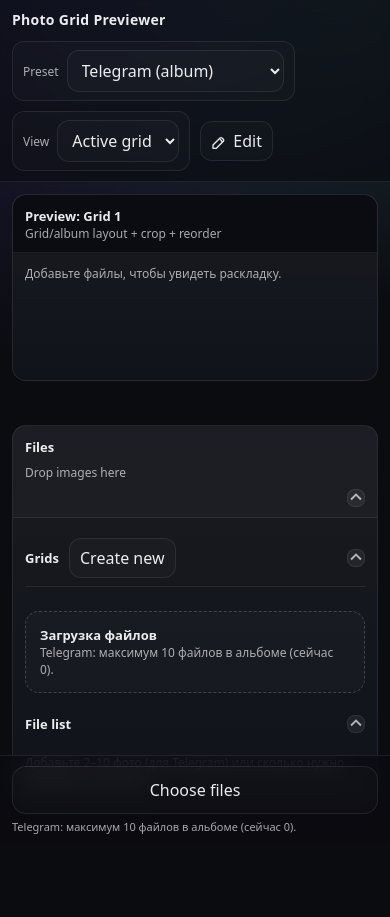
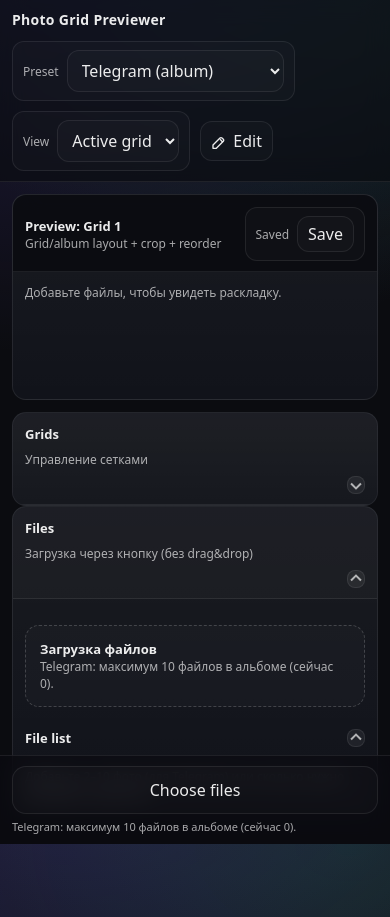
Before and after one commit to serjo96/grid-media-view, a React (Vite) app: page / in a window 390 px wide. Before the commit the page ends 844 px from the top, so only its background shows below. Built offline with nearby package versions, Linux system fonts and the light colour scheme.

Commit message:
Enhance responsiveness and layout in App component by adjusting padding for mobile views, refining drag-and-drop functionality in UploadArea, and implementing state management for file drop zones. Update persistence state in useAppStore for improved data handling.

```diff
--- a/src/App.scss
+++ b/src/App.scss
@@ -114,6 +114,8 @@
 
 .filesPanel {
   order: 0;
+  // On mobile: bottom padding so fixed upload bar doesn't overlap accordion
+  padding-bottom: calc(90px + env(safe-area-inset-bottom));
 }
 
 .panel {
@@ -158,11 +160,37 @@
   background: rgba(10, 11, 16, 0.85);
 }
 
+// Preview header: one row height, all controls aligned and icons centered
+.previewPanel .panelHeader.panelHeaderSticky {
+  align-items: center;
+}
+
 .previewHeaderActions {
   display: flex;
   align-items: center;
   gap: 8px;
-  flex-shrink: 0;
+  flex-wrap: wrap;
+  min-width: 0;
+
+  .pill,
+  .btn {
+    min-height: 36px;
+    display: inline-flex;
+    align-items: center;
+    justify-content: center;
+    flex-shrink: 0;
+  }
+
+  .btn {
+    padding: 6px 10px;
+  }
+
+  .btnIcon {
+    margin-right: 0;
+    display: inline-flex;
+    align-items: center;
+    justify-content: center;
+  }
 }
 
 .gridNavButtons {
@@ -172,6 +200,7 @@
 
   .btn {
     padding: 6px 8px;
+    min-height: 36px;
     display: flex;
     align-items: center;
     justify-content: center;
@@ -430,6 +459,13 @@
   }
 }
 
+// --- from-sm: remove mobile-only files panel padding (no fixed bar) ---
+@include from-sm {
+  .filesPanel {
+    padding-bottom: 0;
+  }
+}
+
 // --- from-lg (981px+) ---
 @include from-lg {
   .content {
--- a/src/App.tsx
+++ b/src/App.tsx
@@ -21,6 +21,8 @@ function App() {
   const deleteGrid = useAppStore((s) => s.deleteGrid);
   const replaceItemFile = useAppStore((s) => s.replaceItemFile);
   const hydrating = useAppStore((s) => s.persistence.hydrating);
+  const persistence = useAppStore((s) => s.persistence);
+  const saveNow = useAppStore((s) => s.saveNow);
   const canDelete = grids.length > 1;
 
   const [viewMode, setViewMode] = useState<ViewMode>(ViewMode.Single);
@@ -29,7 +31,11 @@ function App() {
   const editTargetIdRef = useRef<string | null>(null);
   const replaceInputRef = useRef<HTMLInputElement | null>(null);
 
-  // Mobile accordion states
+  // Responsive / mobile accordion states
+  const [isMobile, setIsMobile] = useState(() => {
+    if (typeof window === "undefined") return false;
+    return window.innerWidth <= 720;
+  });
   const [filesPanelOpen, setFilesPanelOpen] = useState(() => {
     // On mobile, start closed; on desktop, start open
     if (typeof window !== "undefined") {
@@ -37,7 +43,12 @@ function App() {
     }
     return true;
   });
-  const [gridsSectionOpen, setGridsSectionOpen] = useState(false);
+  const [gridsPanelOpen, setGridsPanelOpen] = useState(() => {
+    if (typeof window !== "undefined") {
+      return window.innerWidth > 980;
+    }
+    return true;
+  });
   const [customPresetOpen, setCustomPresetOpen] = useState(false);
 
   // Topbar visibility on mobile
@@ -65,6 +76,12 @@ function App() {
   useEffect(() => {
     if (typeof window === "undefined") return;
 
+    const onResize = () => {
+      setIsMobile(window.innerWidth <= 720);
+    };
+    window.addEventListener("resize", onResize, { passive: true });
+    onResize();
+
     const handleScroll = () => {
       const currentScrollY = window.scrollY;
       const isMobile = window.innerWidth <= 720;
@@ -88,7 +105,10 @@ function App() {
     };
 
     window.addEventListener("scroll", throttledHandleScroll, { passive: true });
-    return () => window.removeEventListener("scroll", throttledHandleScroll);
+    return () => {
+      window.removeEventListener("scroll", throttledHandleScroll);
+      window.removeEventListener("resize", onResize);
+    };
   }, []);
 
   const previewTitle = useMemo(() => {
@@ -281,40 +301,18 @@ function App() {
         <div className={`filesPanel ${filesPanelOpen ? "filesPanelOpen" : "filesPanelClosed"}`}>
           <details
             className="panel panelAccordion"
-            open={filesPanelOpen}
-            onToggle={(e) => setFilesPanelOpen((e.target as HTMLDetailsElement).open)}
+            open={gridsPanelOpen}
+            onToggle={(e) => setGridsPanelOpen((e.target as HTMLDetailsElement).open)}
           >
-          <summary className="panelHeader panelSummary" aria-label="Files panel">
-            <div className="panelTitle">Files</div>
-            <div className="panelHint">Drop images here</div>
+            <summary className="panelHeader panelSummary" aria-label="Grids panel">
+              <div className="panelTitle">Grids</div>
+              <div className="panelHint">{isMobile ? "Управление сетками" : "Create / switch / delete"}</div>
               <div className="accordionChevron" aria-hidden="true" />
             </summary>
             <div className="panelBody">
-            <details
-              className="filesSectionAccordion"
-              open={gridsSectionOpen}
-              onToggle={(e) => setGridsSectionOpen((e.target as HTMLDetailsElement).open)}
-            >
-              <summary className="filesSectionSummary">
-                <div style={{ fontWeight: 650, fontSize: 13 }}>Grids</div>
-                <button
-                  className="btn btnMobileOnly"
-                  type="button"
-                  onClick={(e) => {
-                    e.preventDefault();
-                    e.stopPropagation();
-                    createGrid();
-                  }}
-                  aria-label="Create new grid"
-                >
-                  Create new
-                </button>
-                <div className="accordionChevron" aria-hidden="true" />
-              </summary>
-              <div style={{ paddingTop: 10 }}>
               <div style={{ display: "flex", justifyContent: "space-between", alignItems: "center", gap: 10 }}>
                 <div style={{ fontWeight: 650, fontSize: 13 }}>Grids</div>
-                  <button className="btn btnDesktopOnly" type="button" onClick={createGrid}>
+                <button className="btn" type="button" onClick={createGrid} aria-label="Create new grid">
                   Create new
                 </button>
               </div>
@@ -396,6 +394,17 @@ function App() {
             </div>
           </details>
 
+          <details
+            className="panel panelAccordion"
+            open={filesPanelOpen}
+            onToggle={(e) => setFilesPanelOpen((e.target as HTMLDetailsElement).open)}
+          >
+          <summary className="panelHeader panelSummary" aria-label="Files panel">
+            <div className="panelTitle">Files</div>
+            <div className="panelHint">{isMobile ? "Загрузка через кнопку (без drag&drop)" : "Drop images here"}</div>
+            <div className="accordionChevron" aria-hidden="true" />
+          </summary>
+          <div className="panelBody">
             <div style={{ paddingTop: 14, paddingBottom: 14 }}>
               <UploadArea onDragStart={() => {
                 if (typeof window !== "undefined" && window.innerWidth <= 980) {
@@ -507,6 +516,26 @@ function App() {
             </div>
             {viewMode === ViewMode.Single && (
               <div className="previewHeaderActions">
+                <div className="pill" style={{ gap: 8 }}>
+                  <span style={{ fontSize: 12, color: "var(--muted)" }}>
+                    {persistence.saving ? "Saving…" : persistence.dirty ? "Not saved" : "Saved"}
+                  </span>
+                  <button
+                    className={`btn ${persistence.dirty ? "btnToggleActive" : ""}`}
+                    type="button"
+                    onClick={() => saveNow()}
+                    disabled={persistence.saving || !persistence.dirty}
+                    aria-label="Save changes"
+                    title="Save now"
+                  >
+                    Save
+                  </button>
+                </div>
+                {(activeGrid?.items.length ?? 0) > 0 && (
+                  <button className="btn btnDanger" type="button" onClick={clear} aria-label="Clear grid">
+                    Clear
+                  </button>
+                )}
                 {grids.length > 1 && (
                   <div className="gridNavButtons">
                     <button
@@ -564,11 +593,6 @@ function App() {
                         />
                       </svg>
                     </span>
-                  </button>
-                )}
-                {(activeGrid?.items.length ?? 0) > 0 && (
-                  <button className="btn btnDanger" type="button" onClick={clear} aria-label="Clear grid">
-                    Clear
                   </button>
                 )}
               </div>
--- a/src/store/useAppStore.ts
+++ b/src/store/useAppStore.ts
@@ -61,6 +61,9 @@ type AppState = {
   persistence: {
     hydrating: boolean;
     snapshot: "unknown" | "none" | "present";
+    dirty: boolean;
+    saving: boolean;
+    lastSavedAt: number | null;
     error: string | null;
   };
 
@@ -96,6 +99,9 @@ type AppState = {
   openCrop: (args: { itemId: string; cropKey: string; targetAspect: number }) => void;
   closeCrop: () => void;
   setCrop: (args: { itemId: string; cropKey: string; crop: CropAreaNorm }) => void;
+
+  /** Force immediate local snapshot save (in addition to autosave) */
+  saveNow: () => Promise<void>;
 };
 
 function makeId() {
@@ -243,7 +249,7 @@ export const useAppStore = create<AppState>()(
   grids: [initialGrid],
   activeGridId: initialGrid.id,
   cropModal: { open: false, gridId: null, itemId: null, cropKey: null, targetAspect: null },
-  persistence: { hydrating: false, snapshot: "unknown", error: null },
+  persistence: { hydrating: false, snapshot: "unknown", dirty: false, saving: false, lastSavedAt: null, error: null },
 
   instagram: {
     token: typeof window !== "undefined" ? loadInstagramTokenFromStorage() : "",
@@ -606,6 +612,10 @@ export const useAppStore = create<AppState>()(
         };
       }),
     })),
+
+  saveNow: async () => {
+    await flushPersist();
+  },
   })),
 );
 
@@ -632,8 +642,14 @@ async function flushPersist() {
   }
   persistRunning = true;
   try {
+    useAppStore.setState((s) => ({
+      persistence: { ...s.persistence, saving: true, error: null },
+    }));
     const s = useAppStore.getState();
     await persistGridsLocally({ grids: s.grids, activeGridId: s.activeGridId });
+    useAppStore.setState((st) => ({
+      persistence: { ...st.persistence, saving: false, dirty: false, lastSavedAt: Date.now(), error: null },
+    }));
   } finally {
     persistRunning = false;
     if (persistPending) {
@@ -660,6 +676,8 @@ async function initLocalPersistence() {
         ...s.persistence,
         snapshot: info.hasSnapshot ? "present" : "none",
         hydrating: info.hasSnapshot && info.totalItems > 0,
+        dirty: false,
+        saving: false,
         error: null,
       },
     }));
@@ -673,7 +691,7 @@ async function initLocalPersistence() {
         grids: loaded.grids,
         activeGridId: loaded.activeGridId,
         cropModal: closeCropModalState(),
-        persistence: { ...s.persistence, hydrating: false, error: null },
+        persistence: { ...s.persistence, hydrating: false, dirty: false, saving: false, error: null },
       }));
     } else {
       useAppStore.setState((s) => ({ persistence: { ...s.persistence, hydrating: false } }));
@@ -691,7 +709,11 @@ if (typeof window !== "undefined") {
 
   useAppStore.subscribe(
     (s) => ({ grids: s.grids, activeGridId: s.activeGridId }),
-    () => schedulePersist(),
+    () => {
+      // Mark dirty immediately; actual save is debounced.
+      useAppStore.setState((st) => ({ persistence: { ...st.persistence, dirty: true } }));
+      schedulePersist();
+    },
     { equalityFn: shallow },
   );
 }
```
Also changed, not shown: src/components/UploadArea.tsx (+33 -8 lines). Lines whose indentation alone changed are shown as unchanged.
